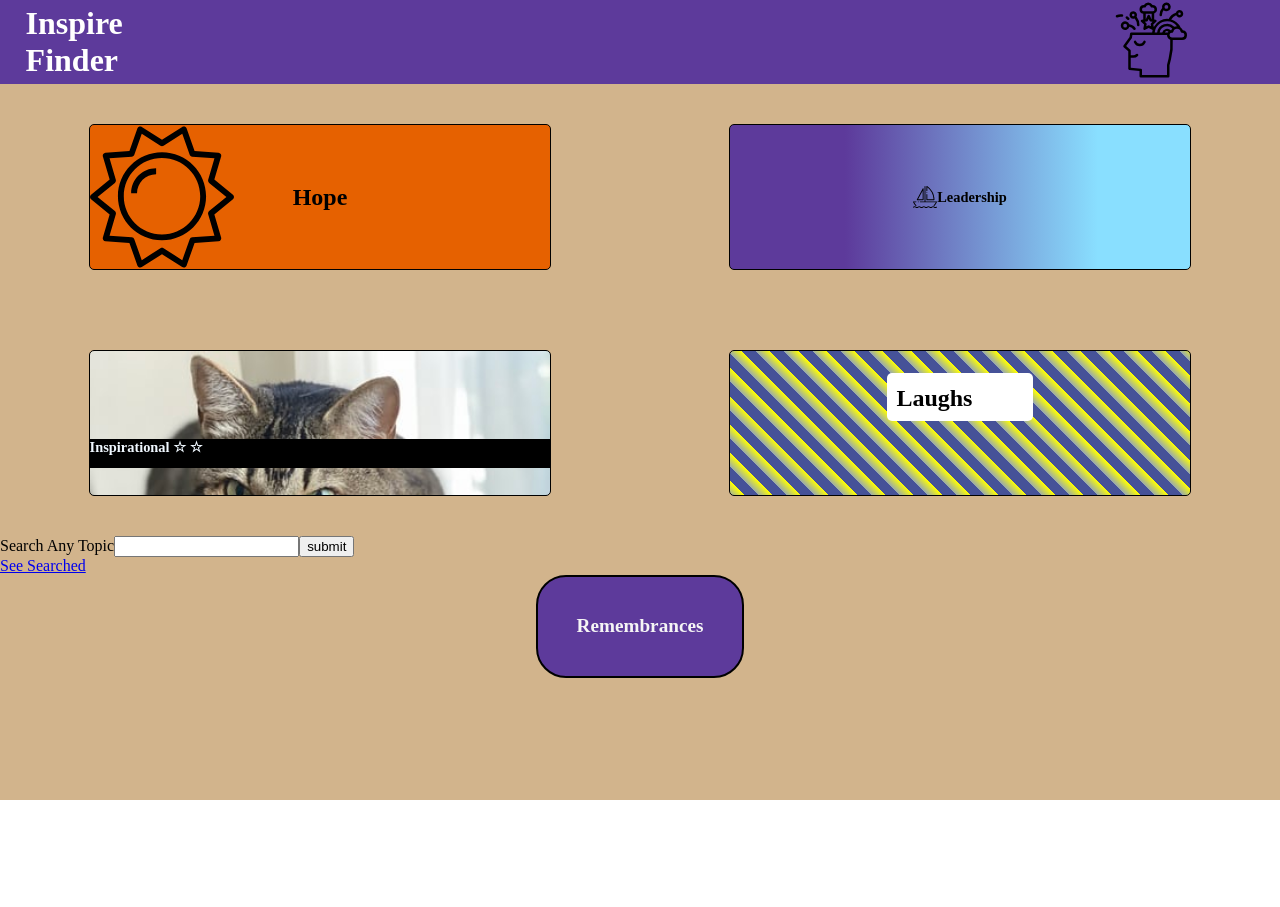
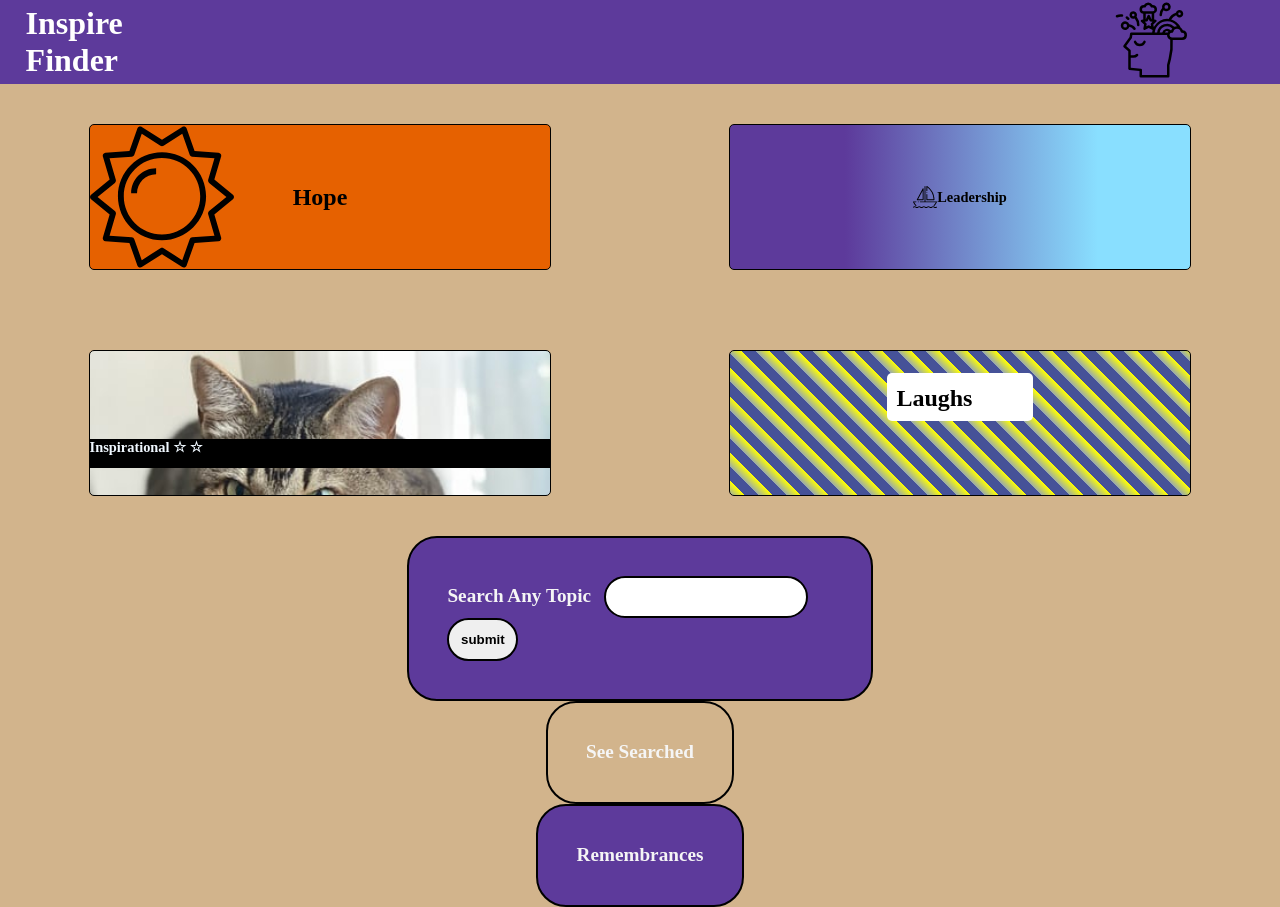
Before and after one commit to Max9545/inspire-finder, a React (Create React App) app: page / in a window 1280 px wide. Before the commit the page ends 800 px from the top, so only its background shows below. Built offline with nearby package versions, Linux system fonts and the light colour scheme; some icons are missing.

Commit message:
Satrat Form styles

```diff
--- a/src/Components/Form/Form.css
+++ b/src/Components/Form/Form.css
@@ -0,0 +1,29 @@
+.search-form {
+  border: solid 2px black;
+  background-color:rgb(93, 58, 155) ;
+  padding: 3%;
+  text-decoration: none;
+  color: whitesmoke;
+  font-weight: bold;
+  font-size: 1.2em;
+  align-self: center;
+  border-radius: 30px;
+}
+
+.search-input {
+  border: solid 2px black;
+  padding: 3%;
+  margin-left: 1vw;
+  text-decoration: none;
+  align-self: center;
+  border-radius: 30px;
+}
+
+.search-button {
+  border: solid 2px black;
+  padding: 3%;
+  text-decoration: none;
+  font-weight: bold;
+  align-self: center;
+  border-radius: 30px;
+}
--- a/src/Components/Form/Form.js
+++ b/src/Components/Form/Form.js
@@ -14,16 +14,19 @@
 
   return (
     <>
-      <form onSubmit={handleSubmit}>
+      <form className='search-form' data-cy='search-form'onSubmit={handleSubmit}>
         <label>
           Search Any Topic
           <input
+            className='search-input'
+            data-cy='search-input'
             type='text'
+            name='Search Any Topic'
             value={topic}
             onChange={e => setTopic(e.target.value)}
           />
         </label>
-        <input type='submit' value='submit' />
+        <input className='search-button' data-cy='search-button'type='submit' value='submit' />
       </form>
     </>
   )
--- a/src/Components/HomePage/HomePage.css
+++ b/src/Components/HomePage/HomePage.css
@@ -99,3 +99,15 @@
   align-self: center;
   border-radius: 30px;
 }
+
+.home-to-searched {
+  border: solid 2px black;
+  /* background-color:rgb(93, 58, 155) ; */
+  padding: 3%;
+  text-decoration: none;
+  color: whitesmoke;
+  font-weight: bold;
+  font-size: 1.2em;
+  align-self: center;
+  border-radius: 30px;
+}
```
